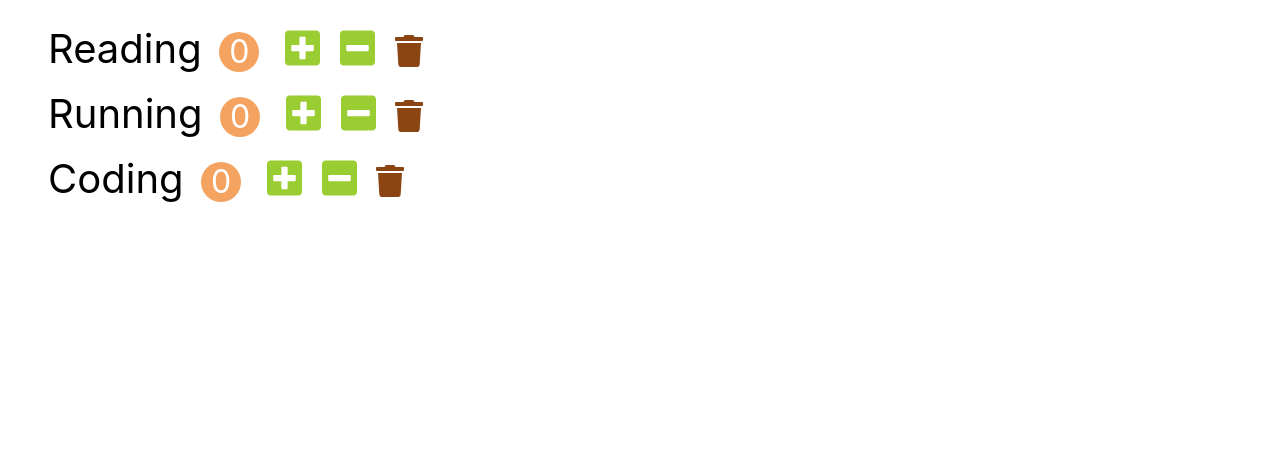
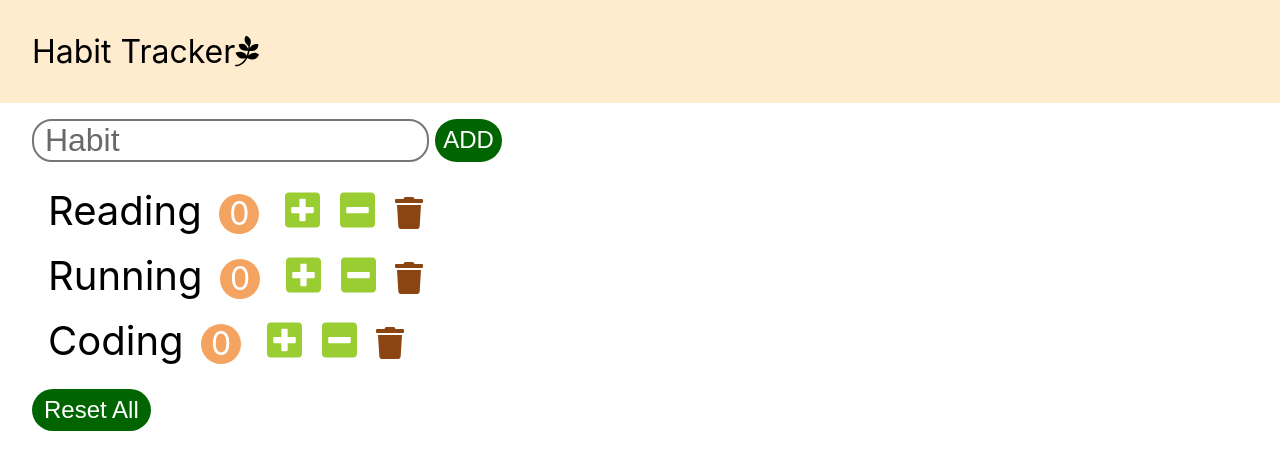
Before and after one commit to bridgecrew-perf7/habitTrackerDeployment, a React (Create React App) app: page / in a window 1280 px wide. Shown: the top 470 px of the page. Built offline with nearby package versions, Linux system fonts and the light colour scheme; the HTML template or start-up script is replaced by a standard one.

Commit message:
[add] added styles in app.css

```diff
--- a/src/app.css
+++ b/src/app.css
@@ -1,7 +1,54 @@
+*{
+  box-sizing:border-box;
+}
 button {
   outline: none;
   border: 0;
   cursor: pointer;
+}
+
+.navbar {
+  font-size: 2rem;
+  padding: 1em;
+  background-color: blanchedalmond;
+}
+
+.input-form {
+  display: flex;
+  justify-content: flex-start;
+  align-items: center;
+  margin-left: 2rem;
+  margin-top: 1rem;
+}
+
+.habit-input {
+  display: inline-block;
+  height: 43px;
+  width: 397px;
+  border: 2px solid #767676;
+  border-radius: 20px;
+  padding: 1px 2px;
+  margin-right: 3px;
+
+  font-size: 32px;
+  text-decoration: none;
+  background-color: white;
+  color:dimgrey;
+}
+
+
+.input-button {
+  display: flex;
+  justify-content:center;
+  height: 43px;
+  width: 67px;
+  padding: 7px 12px;
+  margin-left: 3px;
+  border-radius: 30px;
+
+  font-size: 24px;
+  background-color: darkgreen;
+  color:white;
 }
 
 .habit {
@@ -43,3 +90,13 @@ button {
   font-size: 2rem;
   color: saddlebrown;
 }
+
+.reset-button{
+  margin-left: 2rem;
+  border-radius: 30px;
+  padding: 7px 12px;
+
+  font-size: 24px;
+  background-color: darkgreen;
+  color:white;
+}
--- a/src/app.jsx
+++ b/src/app.jsx
@@ -3,7 +3,23 @@ import './app.css';
 import Habits from './components/habits';
 
 function App() {
-  return ( <Habits/>);
+  return (
+    <>
+      <nav className="navbar">
+
+        Habit Tracker
+        <i className="fab fa-pagelines"></i>
+      </nav>
+        <form className="input-form">
+          <input type="text"
+                value=" Habit"
+                className="habit-input" />
+          <button className="input-button"> ADD </button>
+        </form>
+        <Habits/>
+        <button className="reset-button"> Reset All </button>
+    </>
+  );
 }
 
 export default App;
--- a/src/components/habit.jsx
+++ b/src/components/habit.jsx
@@ -13,7 +13,6 @@ class Habit extends Component {
 
     };
     render() {
-        console.log(this.props.habit)
         const {name, count} = this.props.habit;
         return (
         <li className="habit">
```
Also changed, not shown: 1 other file (tests, documents, lock files or other folders).
